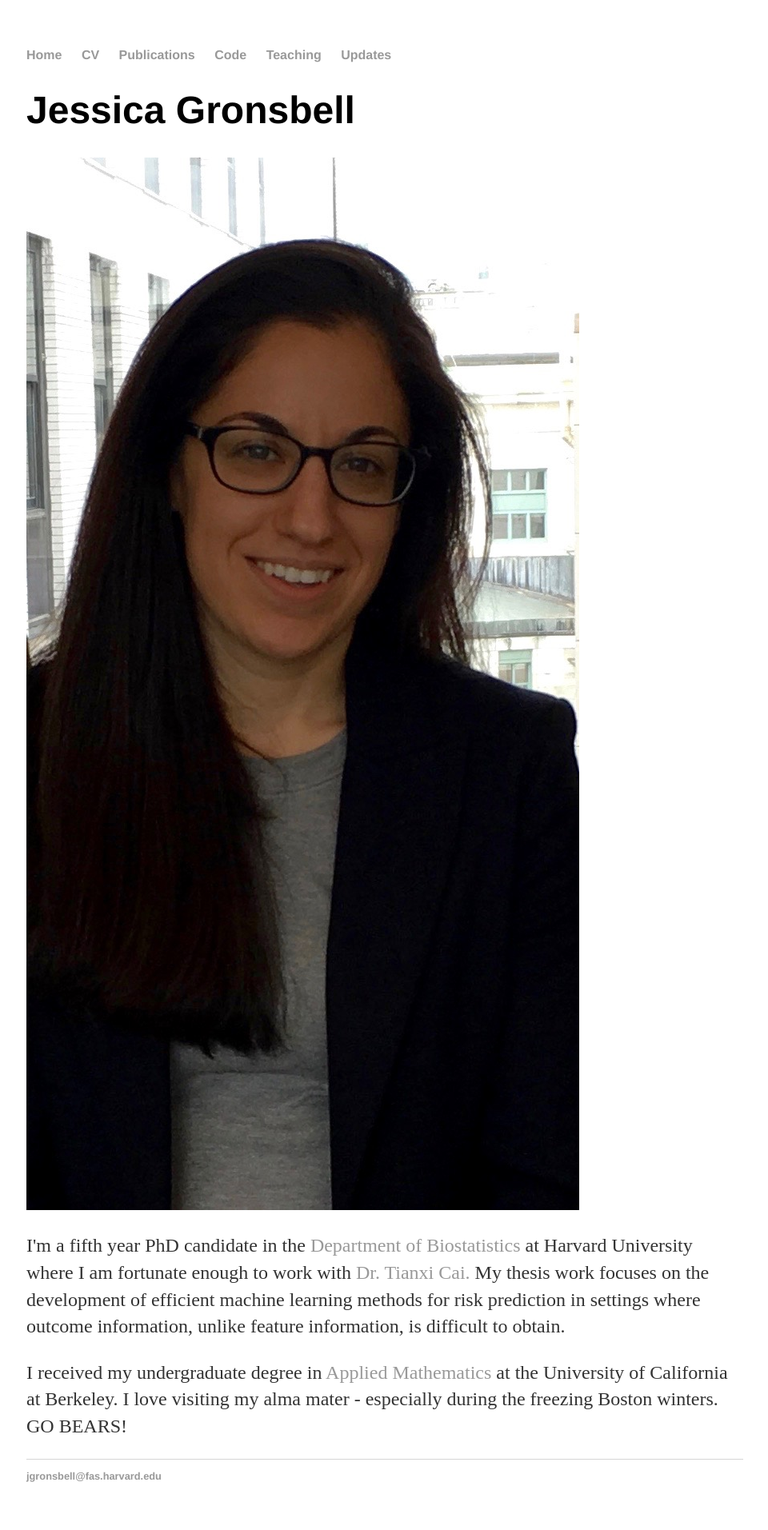
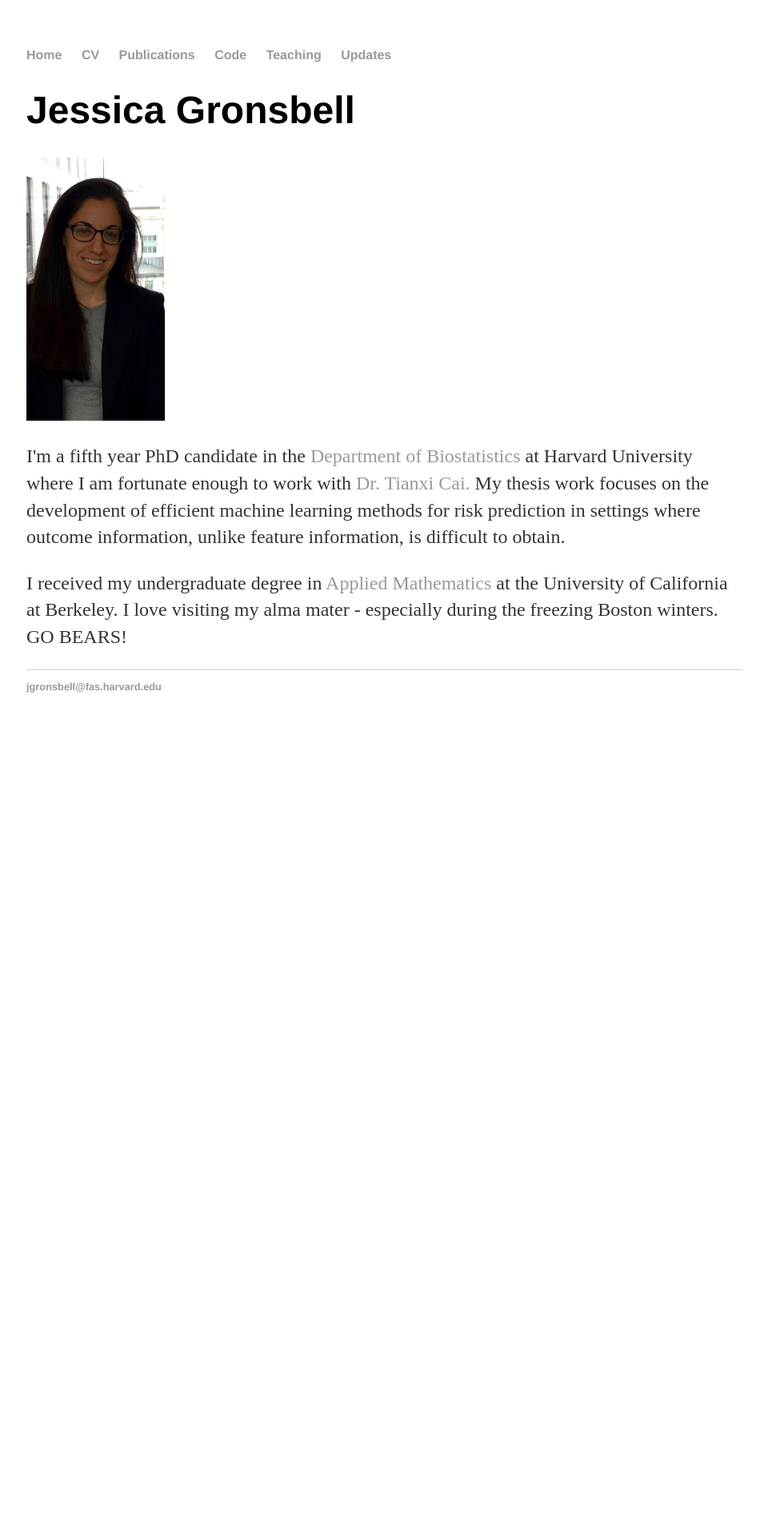
Before and after one commit to jgrons/old_website, a Jekyll site: the page built from index.html, in a window 1280 px wide. Shown: the whole page at 80% size, without its empty margins (159-1119 px from the left). Built offline with Jekyll 4.4.1, drawn with Linux system fonts in a browser that asks for light colours; after the commit the page ends 926 px from its top, so only the background shows below that.

Commit message:
Update index.html

```diff
--- a/index.html
+++ b/index.html
@@ -6,7 +6,7 @@
 	<h1> Jessica Gronsbell </h1>
 	<div class="span2">
         <a href="../pics/IMG_1115.jpeg">
-            <img src="../pics/IMG_1115.jpeg" HEIGHT="1316" WIDTH="691"
+            <img src="../pics/IMG_1115.jpeg" HEIGHT="329" WIDTH="173"
                   title="JG" alt="JG"/></a>
         </div>
 
```
